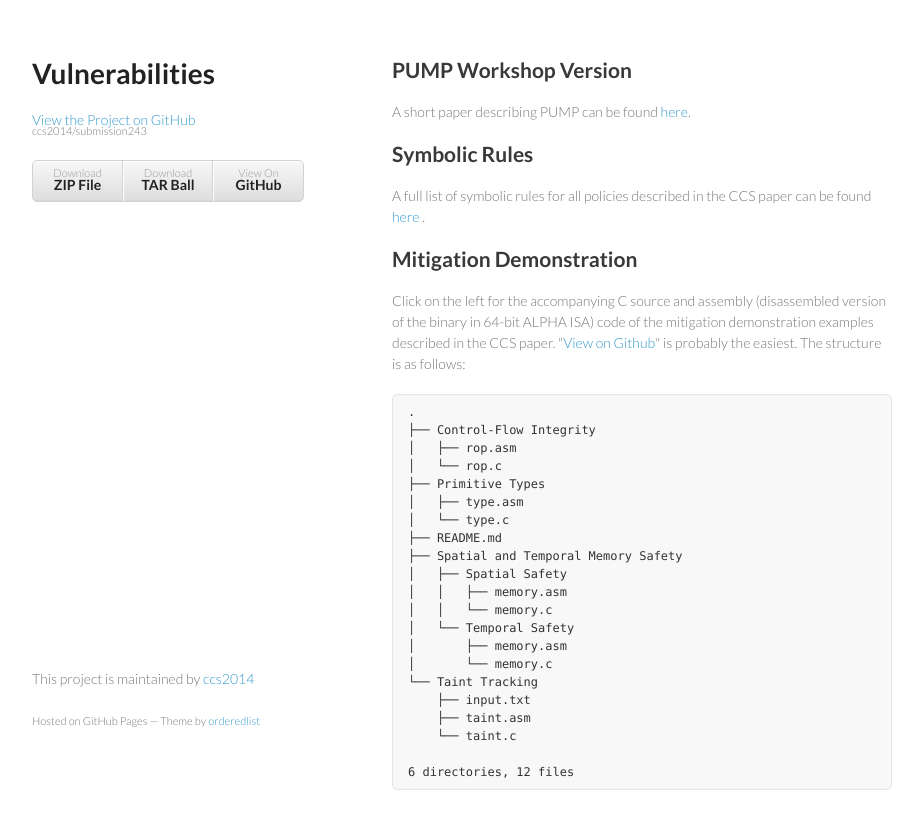
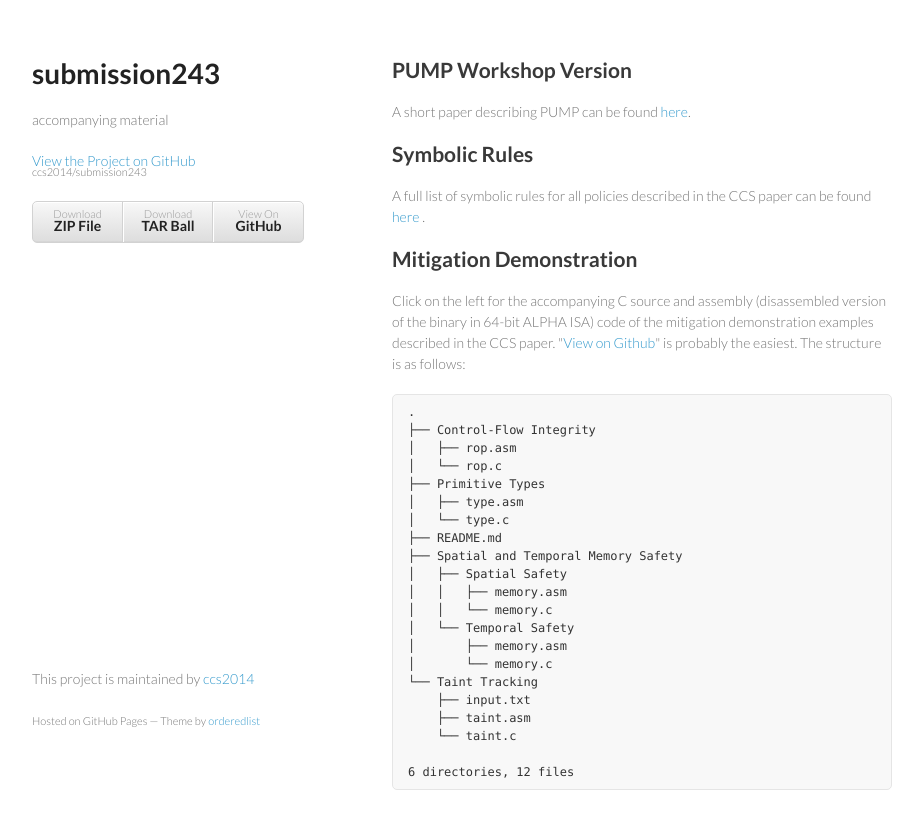
Before and after one commit to ccs2014/submission243, a plain HTML site: page index.html in a window 1280 px wide. Shown: the whole page, without its empty margins (178-1101 px from the left). Drawn offline with Linux system fonts and the light colour scheme.

```diff
--- a/index.html
+++ b/index.html
@@ -3,7 +3,7 @@
   <head>
     <meta charset="utf-8">
     <meta http-equiv="X-UA-Compatible" content="chrome=1">
-    <title>Vulnerabilities by ccs2014</title>
+    <title>submission243 by ccs2014</title>
 
     <link rel="stylesheet" href="stylesheets/styles.css">
     <link rel="stylesheet" href="stylesheets/pygment_trac.css">
@@ -15,8 +15,8 @@
   <body>
     <div class="wrapper">
       <header>
-        <h1>Vulnerabilities</h1>
-        <p></p>
+        <h1>submission243</h1>
+        <p>accompanying material</p>
 
         <p class="view"><a href="https://github.com/ccs2014/submission243">View the Project on GitHub <small>ccs2014/submission243</small></a></p>
 
```
Also changed, not shown: params.json (+1 -1 lines).
